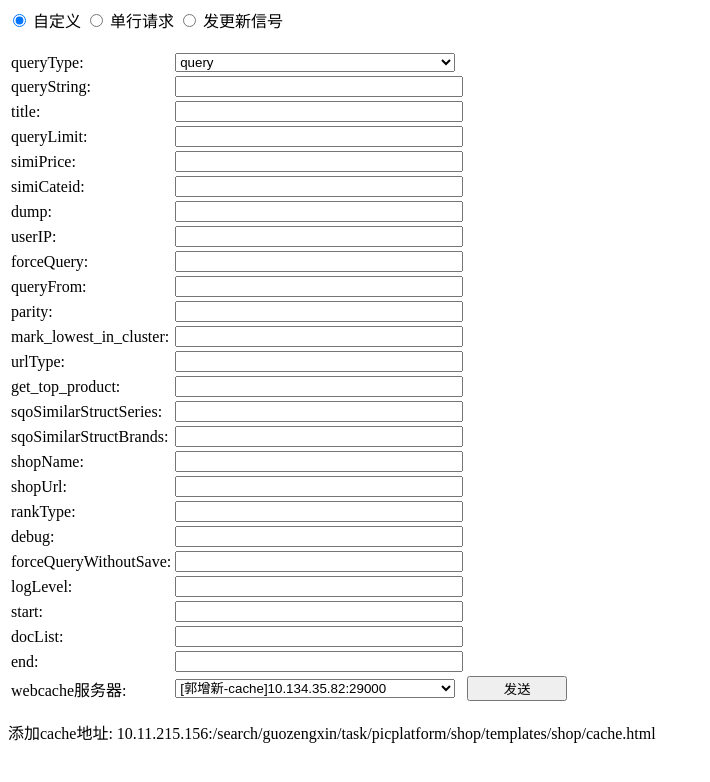
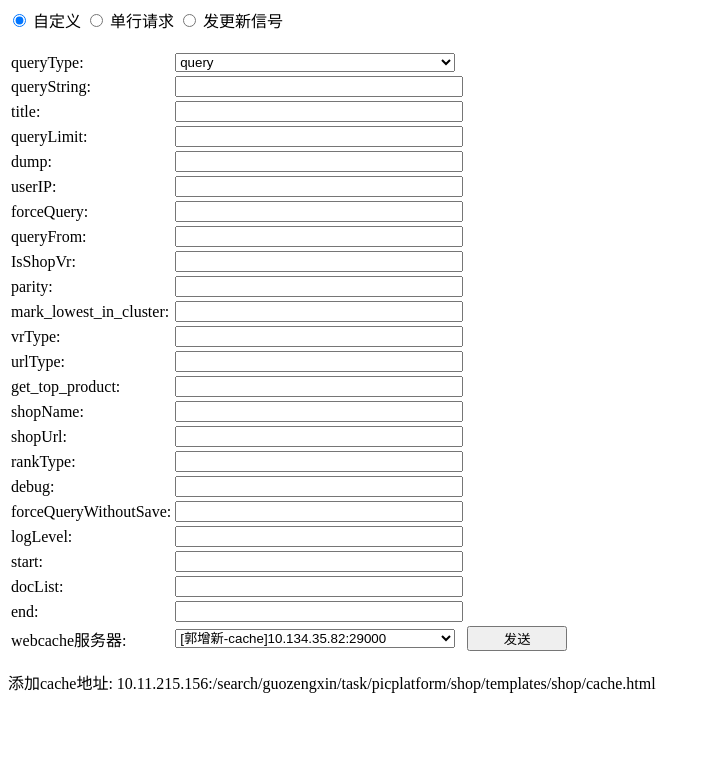
Before and after one commit to guozengxin/picplatform, a Django app: page /shop/cache in a window 1280 px wide. Shown: the top 782 px of the page, without its empty margins (0-710 px from the left). Run offline with Django 3.2, Linux system fonts and the light colour scheme; parts of the project's set-up code (start-up, migrations or seed data) failed here and were passed over; some libraries are stand-ins or nearby versions.

Commit message:
change code for cache.html

```diff
--- a/shop/static/js/cache.js
+++ b/shop/static/js/cache.js
@@ -6,18 +6,24 @@ $(function() {
 	init();
 
 	function init() {
+		sstype = $("input[name='sstype']:checked").val();
+		switchType(sstype);
 		$('input[name="sstype"]:radio').change(function() {
-			if (this.value == 'query') {
+			switchType(this.value);
+		});
+	}
+
+	function switchType(t) {
+		if (t == 'query') {
 			$(".q").show();
 			$(".ql").hide();
-			} else if (this.value == 'queryLine') {
+		} else if (t == 'queryLine') {
 			$(".ql").show();
 			$(".q").hide();
-			} else if (this.value == 'queryUpdate') {
+		} else if (t == 'queryUpdate') {
 			$(".q").hide();
 			$(".ql").hide();
 		}
-		});
 	}
 
 });
--- a/shop/templates/shop/cache.html
+++ b/shop/templates/shop/cache.html
@@ -40,18 +40,16 @@
         <tr class="q"><td>queryString:</td><td><input type="text" name="queryString" style="width: 280px" maxlength="1000"></td></tr>
         <tr class="q"><td>title:</td><td><input type="text" name="title" style="width: 280px" maxlength="1000"></td></tr>
         <tr class="q"><td>queryLimit:</td><td><input type="text" name="queryLimit" style="width: 280px" maxlength="1000"></td></tr>
-        <tr class="q"><td>simiPrice:</td><td><input type="text" name="simiPrice" style="width: 280px" maxlength="1000"></td></tr>
-        <tr class="q"><td>simiCateid:</td><td><input type="text" name="simiCateid" style="width: 280px" maxlength="1000"></td></tr>
         <tr class="q"><td>dump:</td><td><input type="text" name="dump" style="width: 280px" maxlength="1000"></td></tr>
         <tr class="q"><td>userIP:</td><td><input type="text" name="userIP" style="width: 280px" maxlength="2048"></td></tr>
         <tr class="q"><td>forceQuery:</td><td><input type="text" name="forceQuery" style="width: 280px" maxlength="1000"></td></tr>
         <tr class="q"><td>queryFrom:</td><td><input type="text" name="queryFrom" style="width: 280px" maxlength="1000"></td><td></td></tr>
+        <tr class="q"><td>IsShopVr:</td><td><input type="text" name="IsShopVr" style="width: 280px" maxlength="1000"></td><td></td></tr>
         <tr class="q"><td>parity:</td><td><input type="text" name="parity" style="width: 280px" maxlength="1000"></td></tr>
         <tr class="q"><td>mark_lowest_in_cluster:</td><td><input type="text" name="mark_lowest_in_cluster" style="width: 280px" maxlength="1000"></td></tr>
+        <tr class="q"><td>vrType:</td><td><input type="text" name="vrType" style="width: 280px" maxlength="1000"></td></tr>
         <tr class="q"><td>urlType:</td><td><input type="text" name="urlType" style="width: 280px" maxlength="1000"></td></tr>
         <tr class="q"><td>get_top_product:</td><td><input type="text" name="get_top_product" style="width: 280px" maxlength="1000"></td></tr>
-        <tr class="q"><td>sqoSimilarStructSeries:</td><td><input type="text" name="sqoSimilarStructSeries" style="width: 280px" maxlength="1000"></td></tr>
-        <tr class="q"><td>sqoSimilarStructBrands:</td><td><input type="text" name="sqoSimilarStructBrands" style="width: 280px" maxlength="1000"></td></tr>
         <tr class="q"><td>shopName:</td><td><input type="text" name="shopName" style="width: 280px" maxlength="1000"></td></tr>
         <tr class="q"><td>shopUrl:</td><td><input type="text" name="shopUrl" style="width: 280px" maxlength="1000"></td></tr>
 
@@ -69,10 +67,11 @@
               <option value="10.134.35.82:29001">[郭增新-test]10.134.35.82:29001</option>
               <option value="10.11.215.156:29000">[郭增新-cache.rh6]10.11.215.156:29000</option>
               <option value="10.11.215.156:29001">[郭增新-test.rh6]10.11.215.156:29001</option>
-              <option value="cache01.shop.djt:28001">cache01.shop.djt:28001</option>
+              <option value="10.134.35.82:28002">lili_cache</option>
               <option value="cache01.shop.sjs:28001">cache01.shop.sjs:28001</option>
+              <option value="cache13.shop.sjs:28001">cache13.shop.sjs:28001</option>
+              <option value="cache01.shop.yf:28001">cache01.shop.yf:28001</option>
               <option value="cache13.shop.yf:28001">cache13.shop.yf:28001</option>
-              <option value="cache13.shop.sjs:28001">cache13.shop.sjs:28001</option>
             </select>
           </td><td><input type="submit" value="发送" style="width: 100px"></td>
         </tr>
--- a/shop/templates/shop/index.html
+++ b/shop/templates/shop/index.html
@@ -51,6 +51,7 @@
 		<ul class="link">
 			<li><a href="http://10.12.137.218:8989/" target="_blank">shopping-tools</a></li>
 			<li><a href="http://10.136.48.132" target="_blank">搜狗发现工具平台</a></li>
+			<li><a href="http://master01.shop.hadoop.sjs.sogou-op.org:50030/jobtracker.jsp" target="_blank">Shop-Jobtracker</a></li>
 			<li><a href="http://10.16.128.179:50030/jobtracker.jsp" target="_blank">狼群Jobtracker</a></li>
 			<li><a href="http://10.141.75.96:23188/cluster" target="_blank">晨曦 Jobtracker</a></li>
 			<li><a href="http://cloud101417594.wd.nm.ss.nop.sogou-op.org:19888/jobhistory/" target="_blank">晨曦 Job History</a></li>
```
Lines whose indentation alone changed are shown as unchanged.
